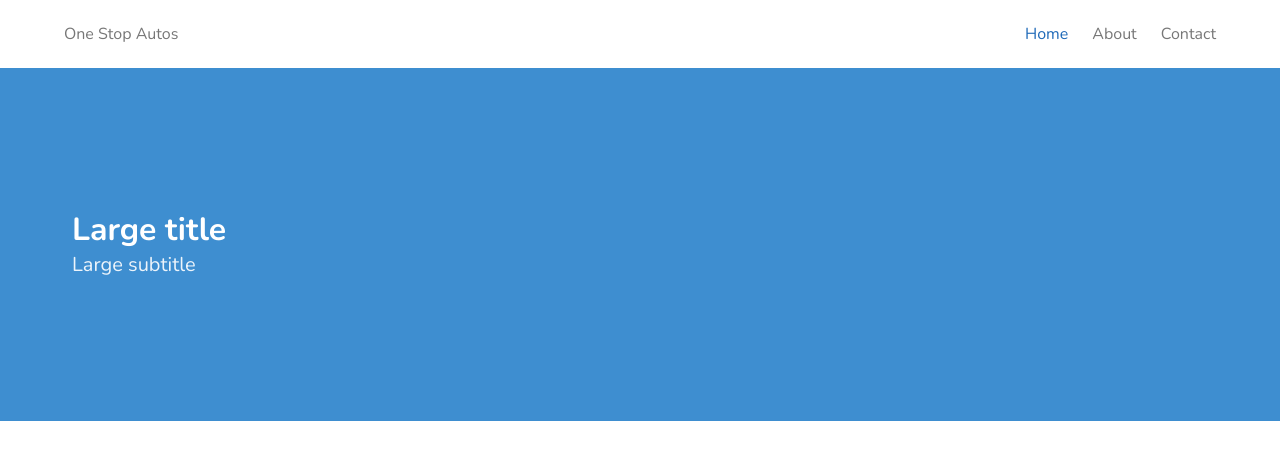
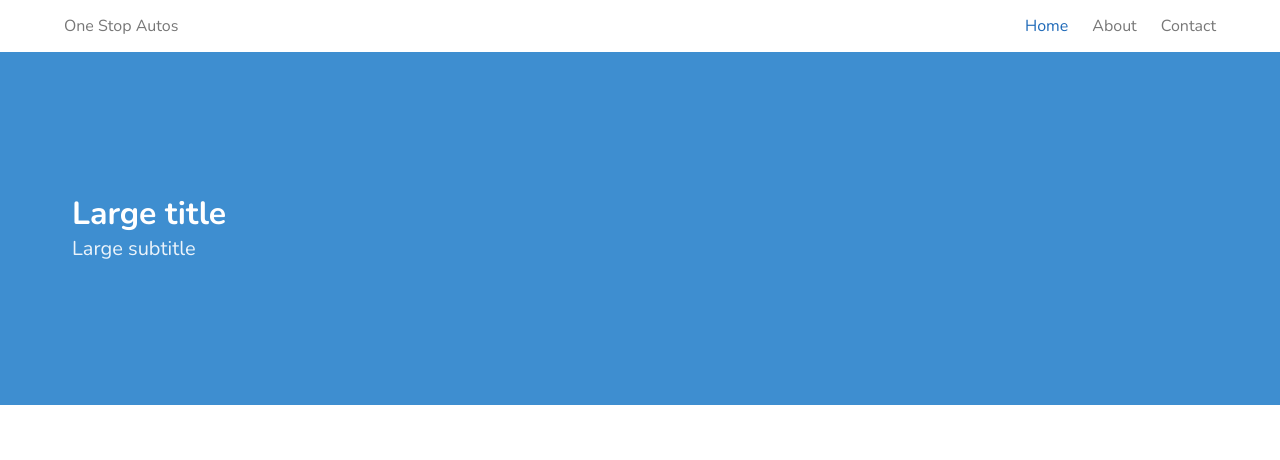
Before and after one commit to woozay/car-service, a Gatsby site: page / in a window 1280 px wide. Built offline with nearby package versions, Linux system fonts and the light colour scheme; Gatsby itself is replaced by a stand-in of ours.

Commit message:
removed nav height

```diff
--- a/src/components/style.scss
+++ b/src/components/style.scss
@@ -14,7 +14,7 @@ $navbar-item-active-background-color: $white;
 $navbar-item-color: $ligt-grey;
 $navbar-item-active-color: $blue;
 $navbar-background-color: $white;
-$navbar-height: 4.25rem;
+//$navbar-height: 4.25rem;
 
 
 @import '../../node_modules/bulma/bulma.sass';
```
